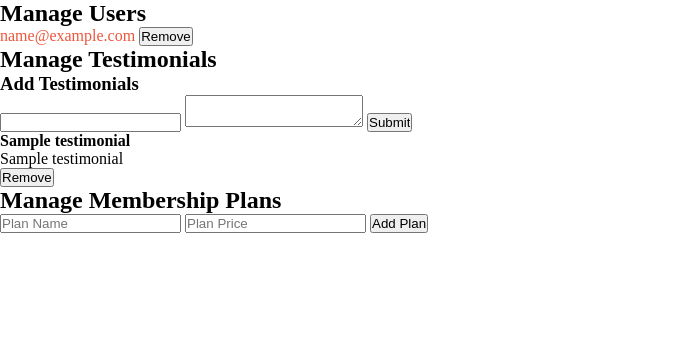
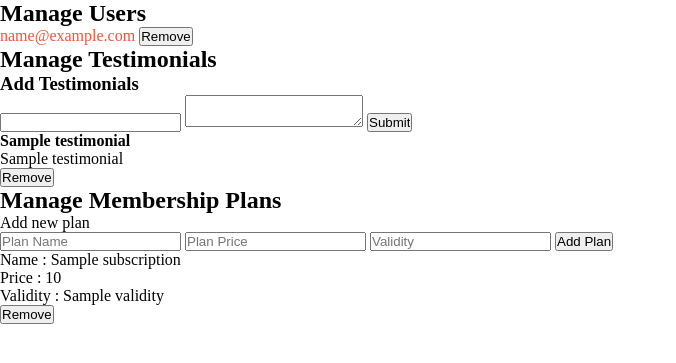
Before and after one commit to manub4458/python-trial, a FastAPI app: template templates/admin.html in a window 1280 px wide. Shown: the part 80-443 px from the top of the page, without its empty margins (0-676 px from the left). Run offline with FastAPI, Linux system fonts and the light colour scheme; the template is opened without the code that fills it: most values are stand-ins (such as "Sample title", 1, 10 or a date in 2020); some libraries are stand-ins or nearby versions.

Commit message:
add subscriptions

```diff
--- a/main.py
+++ b/main.py
@@ -144,6 +144,8 @@ async def addTestimonial( req: Request ):
 
     return RedirectResponse("/", status_code=status.HTTP_302_FOUND)
 
+
+
 @app.get("/remove-testimonial/{id}", response_class=RedirectResponse)
 async def addTestimonial( req: Request, id:str ):
     id_token = req.cookies.get("token")
@@ -159,4 +161,24 @@ async def addTestimonial( req: Request, id:str ):
 
     return RedirectResponse("/", status_code=status.HTTP_302_FOUND)
 
+
+
+@app.post("/subscription/add", response_class=RedirectResponse)
+async def addTestimonial( req: Request ):
+    id_token = req.cookies.get("token")
+    user_token = None
+    user_token = validateFirebaseToken(id_token)
+
+    if not user_token:
+        return RedirectResponse("/", status_code=status.HTTP_302_FOUND)
+
+    form = await req.form()
+    firestore_db.collection("subscriptions").document().set({
+        "name" : form["name"],
+        "price" : int(form["price"]),
+        "validity" : form["validity"],
+        "created" : datetime.now()
+    })
+
+    return RedirectResponse("/", status_code=status.HTTP_302_FOUND)
 # $Env:GOOGLE_APPLICATION_CREDENTIALS="key.json"
--- a/templates/admin.html
+++ b/templates/admin.html
@@ -37,30 +37,45 @@
             <div>
                 <form action="/add-testimonial" method="post" >
                     <h3>Add Testimonials</h3>
-                    <input type="text" name="name" id="">
-                    <textarea name="testimonial" id=""></textarea>
+                    <input type="text" name="name" id="" required>
+                    <textarea name="testimonial" id="" required ></textarea>
                     <button>Submit</button>
                 </form>
             </div>
             <ul id="testimonialList">
                 {% for testimonial in testimonials %}
-                    <form action="/remove-testimonial/{{ testimonial.id }}" method="get" >
-                        <strong>{{ testimonial.get('name') }}</strong>
-                        <p>{{ testimonial.get('testimonial') }}</p>
-                        <button type="submit" >Remove</button>
-                    </form>
+                    <li>
+                        <form action="/remove-testimonial/{{ testimonial.id }}" method="get" >
+                            <strong>{{ testimonial.get('name') }}</strong>
+                            <p>{{ testimonial.get('testimonial') }}</p>
+                            <button type="submit" >Remove</button>
+                        </form>
+                    </li>
                 {% endfor %}
             </ul>
         </section>
 
         <section>
             <h2>Manage Membership Plans</h2>
-            <ul id="membershipList"></ul>
-            <form id="addPlanForm">
-                <input type="text" id="planName" placeholder="Plan Name" required>
-                <input type="number" id="planPrice" placeholder="Plan Price" required>
+            <form id="addPlanForm" action="/subscription/add" method="post">
+                <p>Add new plan</p>
+                <input type="text" id="planName" name="name" placeholder="Plan Name" required>
+                <input type="number" id="planPrice" name="price"  placeholder="Plan Price" required>
+                <input type="text" name="validity" required placeholder="Validity">
                 <button type="submit">Add Plan</button>
             </form>
+            <ul id="membershipList">
+                {% for subscription in subscriptions %}
+                    <li>
+                        <form action="/subscription/remove/{{ subscription.id }}" method="get">
+                            <p>Name : {{ subscription.get("name")}} </p>
+                            <p>Price : {{ subscription.get("price")}} </p>
+                            <p>Validity : {{ subscription.get("validity")}} </p>
+                            <button>Remove</button>
+                        </form>
+                    </li>
+                {% endfor %}
+            </ul>
         </section>
     </main>
 </body>
```
